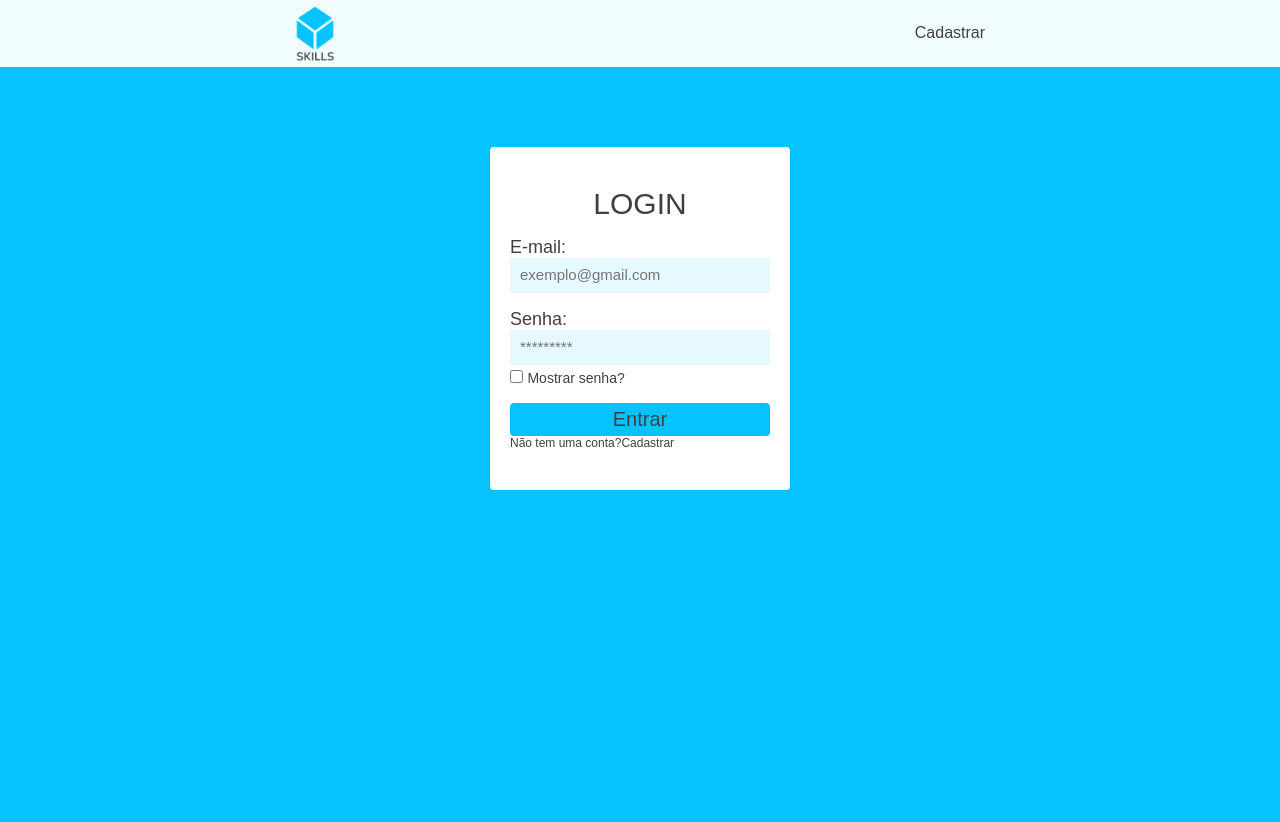
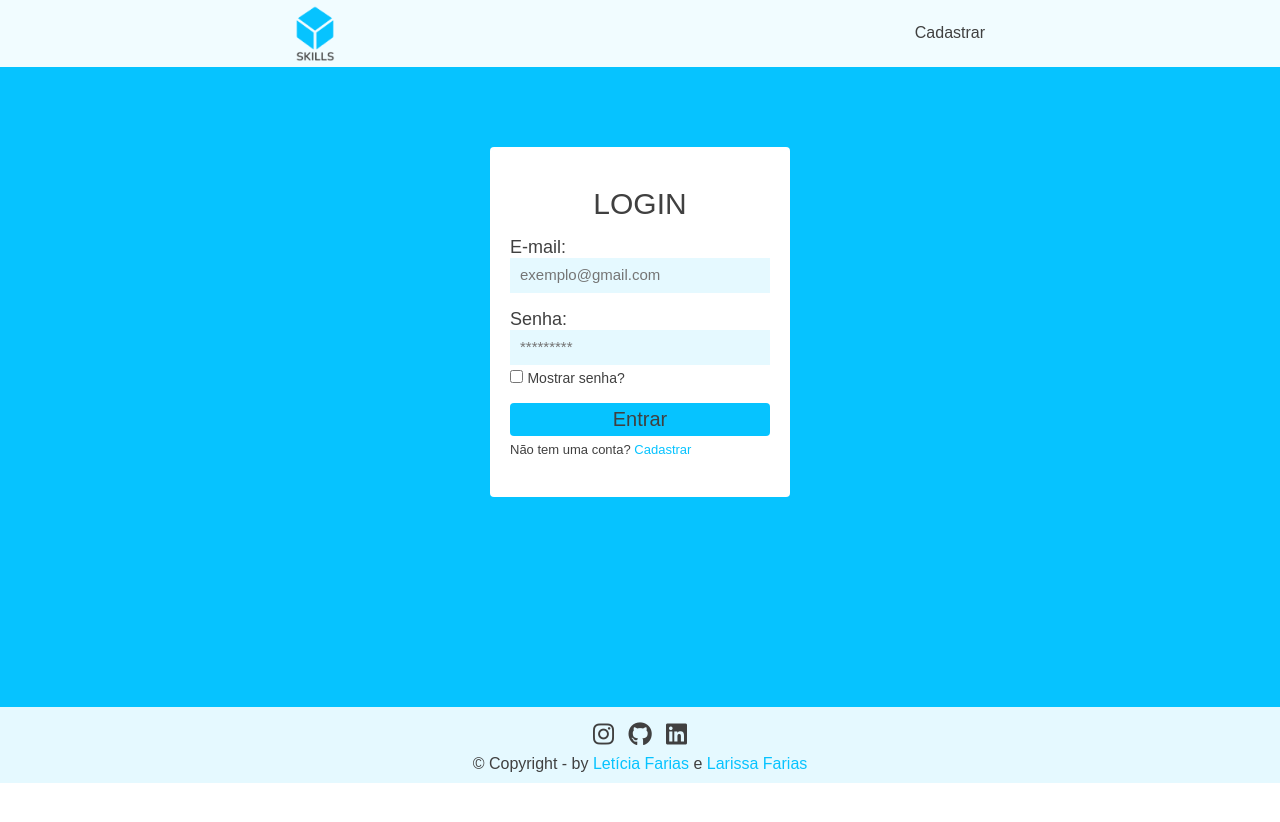
Before and after one commit to LetFa/Projeto_Skills, a plain HTML site: page assets/pages/tela-login.html in a window 1280 px wide. After the commit the page ends 800 px from the top, so only its background shows below. Drawn offline with Linux system fonts and the light colour scheme.

Commit message:
finalizado a parte do login

```diff
--- a/assets/css/tela-login.css
+++ b/assets/css/tela-login.css
@@ -1,6 +1,6 @@
 .fundo-azul{
   background-color: #06C3FF;
-  height: 100vh;
+  height: 80vh;
   padding-top: 5rem;
 }
 
@@ -80,5 +80,43 @@
 
 .texto{
   color: #404040;
-  font-size: 12px;
+  font-size: 13px;
+  margin-top: 6px;
 }
+.link-cadastro{
+  color: #06C3FF;
+}
+
+
+
+/*rodape*/
+
+footer{
+  padding-top: 1rem;
+  background-color: #E5F9FF;
+  height: 100%;
+  padding: 10px;
+}
+
+.rodape{
+  text-align: center;
+}
+
+.rodape i{
+  font-size: 24px;
+  color: #404040;
+  padding: 5px;
+  cursor: pointer;
+  transition: .5s;
+}
+.rodape i:hover{
+  color: #06C3FF;
+}
+
+.rodape-texto{
+  color: #404040;
+  margin-top: 4px;
+}
+.rodape-texto span{
+  color: #06C3FF;
+}
--- a/assets/pages/tela-login.html
+++ b/assets/pages/tela-login.html
@@ -9,6 +9,11 @@
   <!--CSS-->
   <link rel="stylesheet" href="../css/style.css">
   <link rel="stylesheet" href="../css/tela-login.css">
+
+  <!--font awesome icon-->
+  <link rel="stylesheet" href="https://cdnjs.cloudflare.com/ajax/libs/font-awesome/6.2.0/css/all.min.css"
+  integrity="sha512-xh6O/CkQoPOWDdYTDqeRdPCVd1SpvCA9XXcUnZS2FmJNp1coAFzvtCN9BmamE+4aHK8yyUHUSCcJHgXloTyT2A=="
+  crossorigin="anonymous" referrerpolicy="no-referrer" />
 
 </head>
 <body>
@@ -42,12 +47,23 @@
                    </div>
                    <button class="btn-entrar" type="submit">Entrar</button>
                    <div class="form-cadastrar">
-                     <p class="texto">Não tem uma conta?<a href="#">Cadastrar</a></p>
+                     <p class="texto">Não tem uma conta? <a class="link-cadastro" href="#">Cadastrar</a></p>
                    </div>
                 </form>
               </div>
               </div>
        </section>
      </main>
+
+
+     <!--Rodape-->
+     <footer>
+       <div class="rodape">
+           <i class="fa-brands fa-instagram"></i>
+           <i class="fa-brands fa-github"></i>
+           <i class="fa-brands fa-linkedin"></i>
+           <p class="rodape-texto">&copy; Copyright - by <span>Letícia Farias</span> e <span>Larissa Farias</span></p>
+       </div>
+     </footer>
 </body>
 </html>
```
